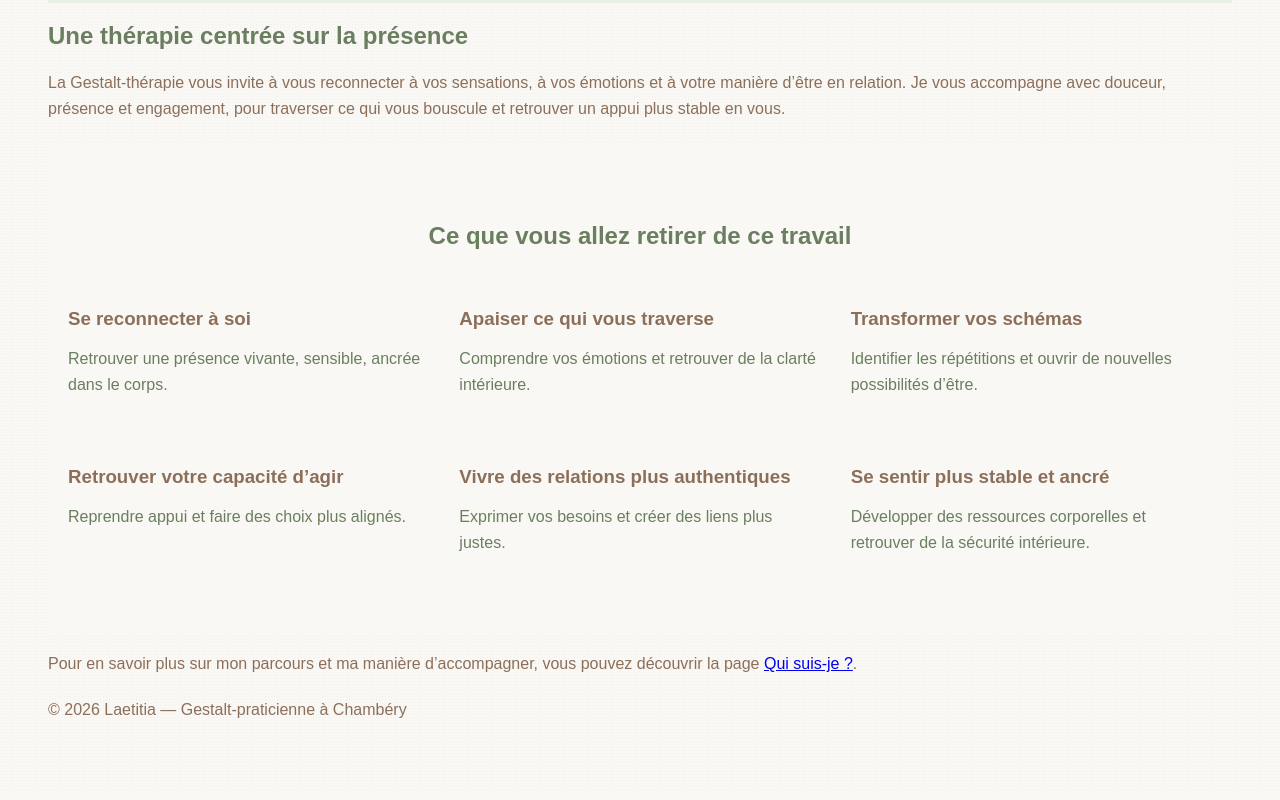
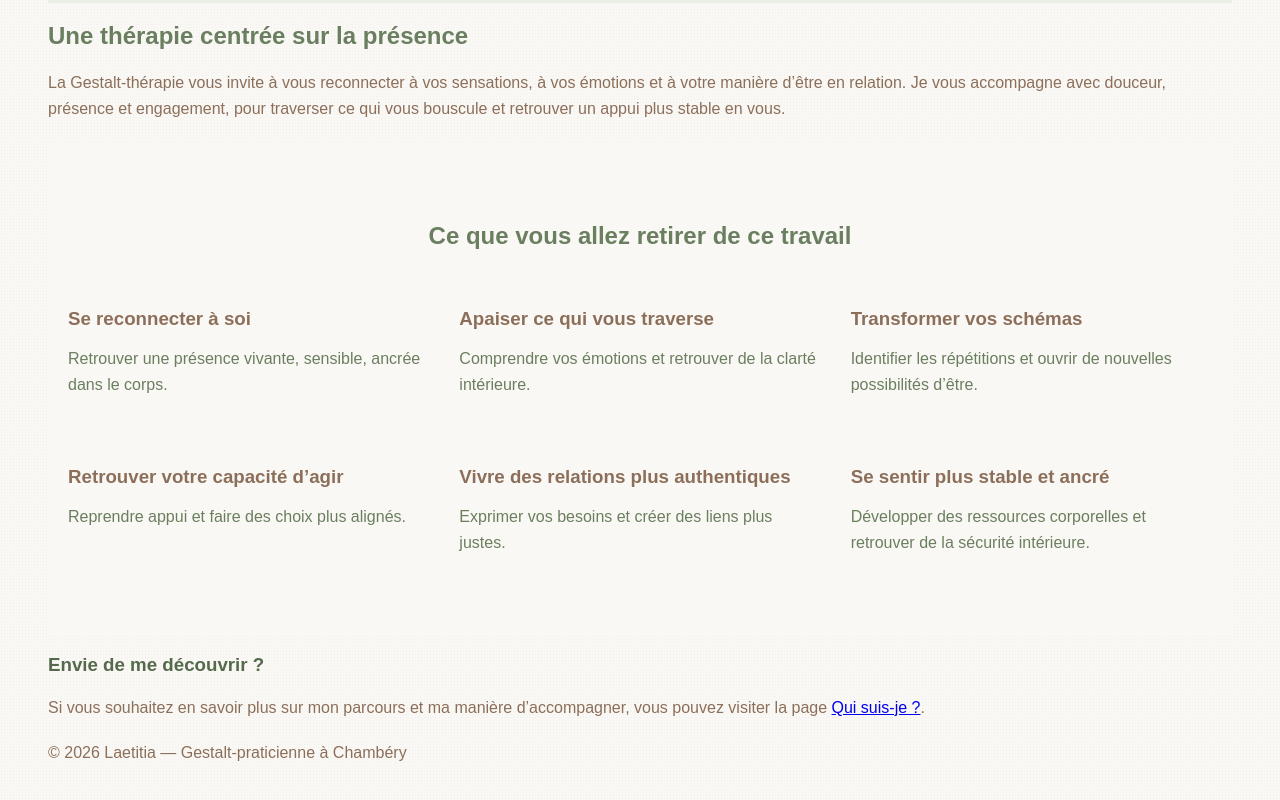
Before and after one commit to laetitiaroux312-afk/site-gestalt, a plain HTML site: page index.html in a window 1280 px wide. Shown: the part 523-1323 px from the top of the page. Drawn offline with Linux system fonts and the light colour scheme.

Commit message:
Update index.html

```diff
--- a/index.html
+++ b/index.html
@@ -79,9 +79,11 @@
   </div>
 </section>
 
+<h3 class="titre-vert">Envie de me découvrir ?</h3>
 <div class="bottom-link">
-  <p>Pour en savoir plus sur mon parcours et ma manière d’accompagner, vous pouvez découvrir la page <a href="qui-suis-je.html">Qui suis‑je ?</a>.</p>
+  <p>Si vous souhaitez en savoir plus sur mon parcours et ma manière d’accompagner, vous pouvez visiter la page <a href="qui-suis-je.html">Qui suis‑je ?</a>.</p>
 </div>
+
 
 <!-- FOOTER -->
 <footer>
```
